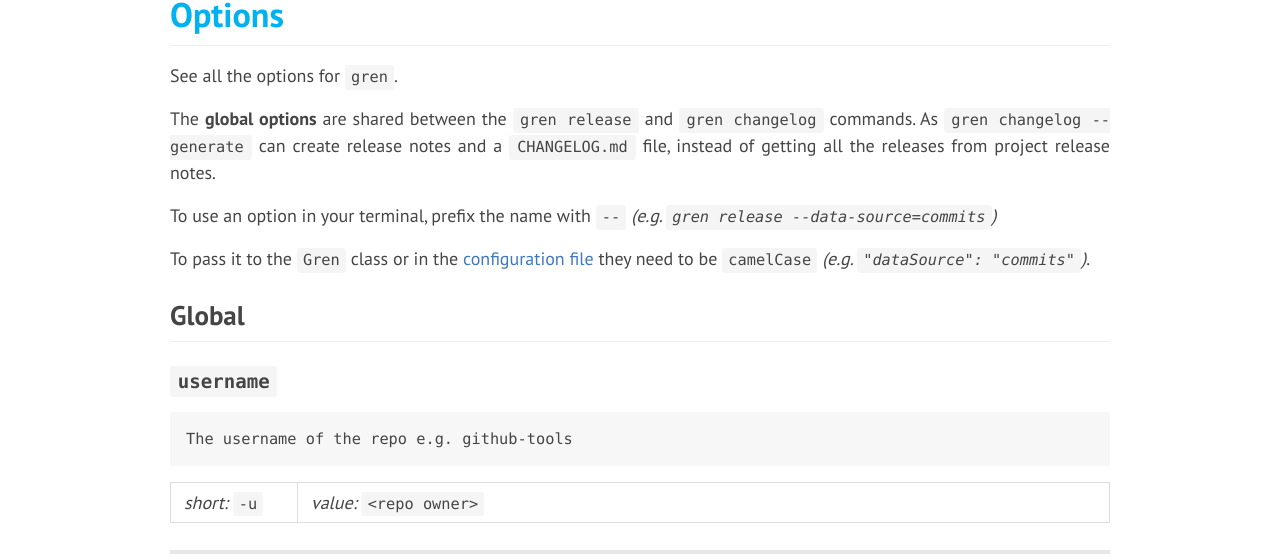
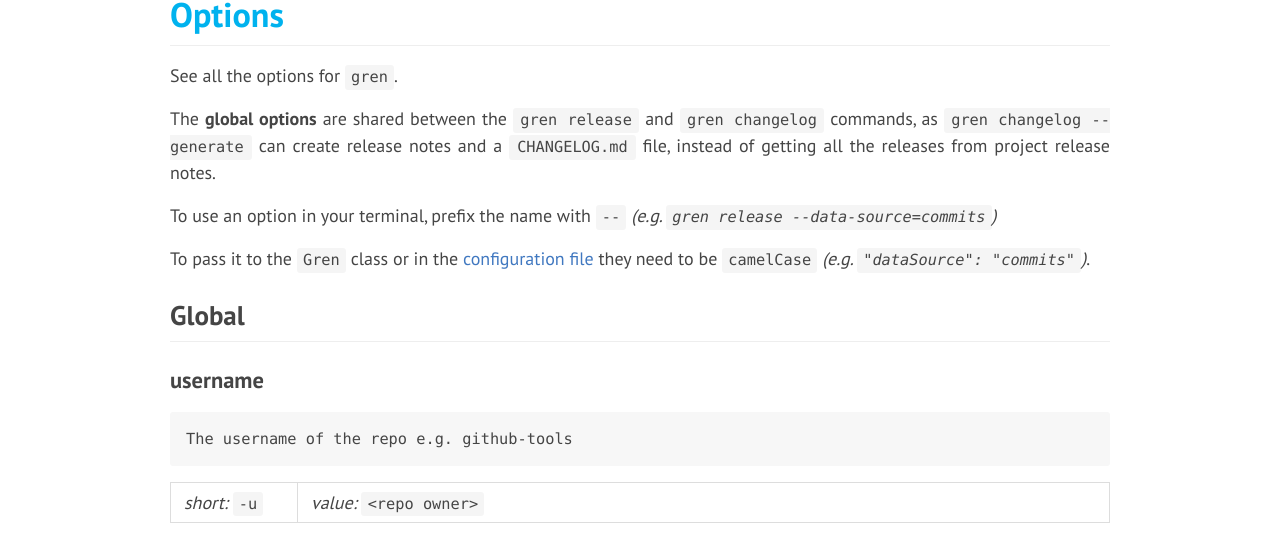
Before and after one commit to github-tools/github-release-notes, a Jekyll site: the page built from docs/options.md, in a window 1280 px wide and 900 px high. Shown: the part 320-880 px from the top of the window. Built offline with Jekyll 4.4.1, drawn with Linux system fonts in a browser that asks for light colours; nearby versions of some CDN libraries.

Commit message:
Update documentation

```diff
--- a/docs/_includes/functions/show-options.html
+++ b/docs/_includes/functions/show-options.html
@@ -2,7 +2,7 @@
 
 {% for option in include.options %}
 
-#### `{{ option.name }}`
+#### {{ option.name }}
 
 {% if option.defaultValue == null %}
     {{ option.description }}
@@ -15,6 +15,4 @@
 {:.full}
 | _short:_ `{{ option.short }}` {% if option.valueType != null %} | _value:_ `{{ option.valueType }}` {% endif %} {% if option.defaultValue != null %} | _default_: `{{ option.defaultValue }}` {% endif %} |
 
----
-
 {% endfor %}
--- a/docs/options.md
+++ b/docs/options.md
@@ -8,7 +8,7 @@ title: Options
 
 See all the options for `gren`.
 
-The **global options** are shared between the `gren release` and `gren changelog` commands. As `gren changelog --generate` can create release notes and a `CHANGELOG.md` file, instead of getting all the releases from project release notes.
+The **global options** are shared between the `gren release` and `gren changelog` commands, as `gren changelog --generate` can create release notes and a `CHANGELOG.md` file, instead of getting all the releases from project release notes.
 
 To use an option in your terminal, prefix the name with `--` _(e.g. `gren release --data-source=commits`)_
 
```
